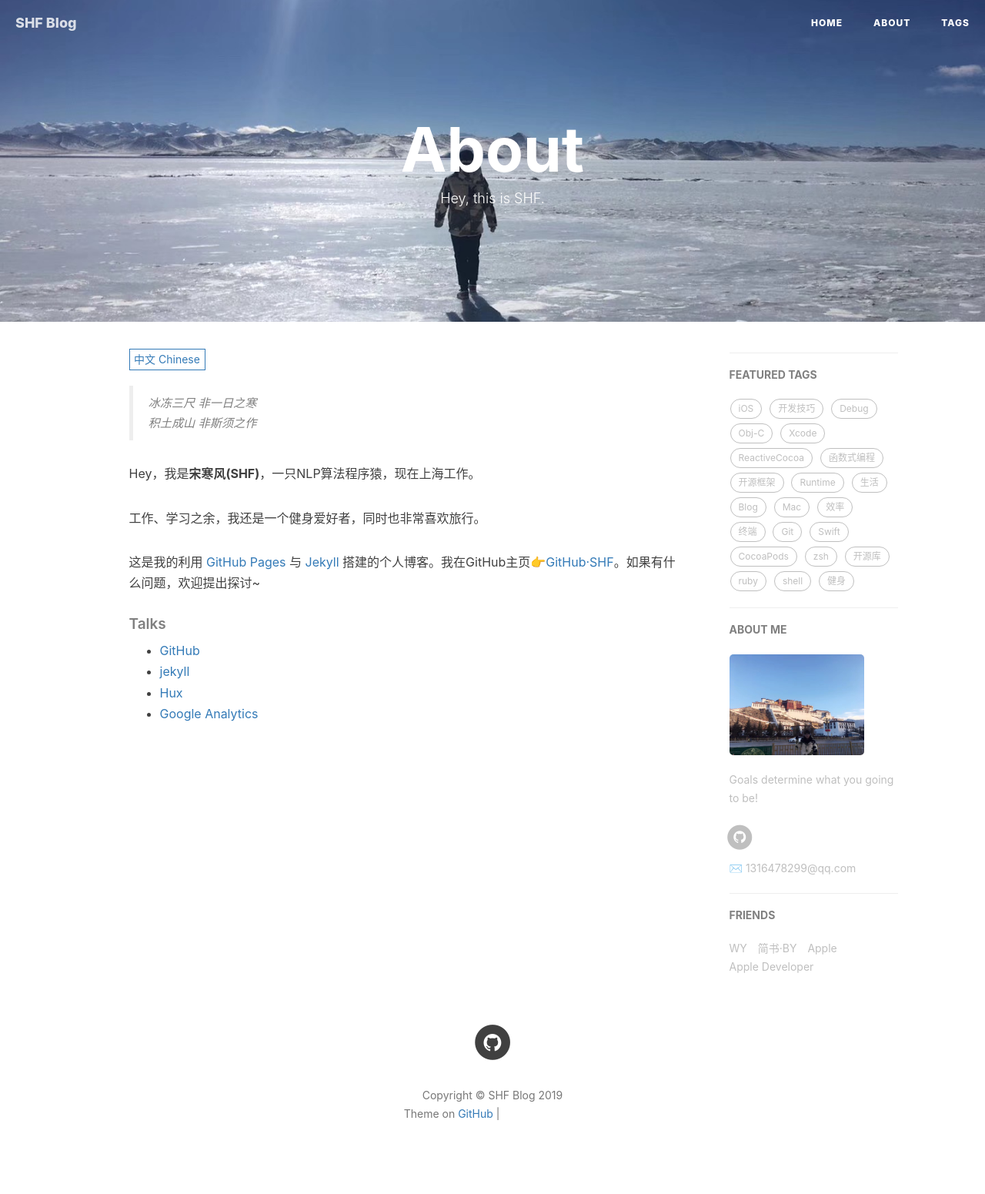
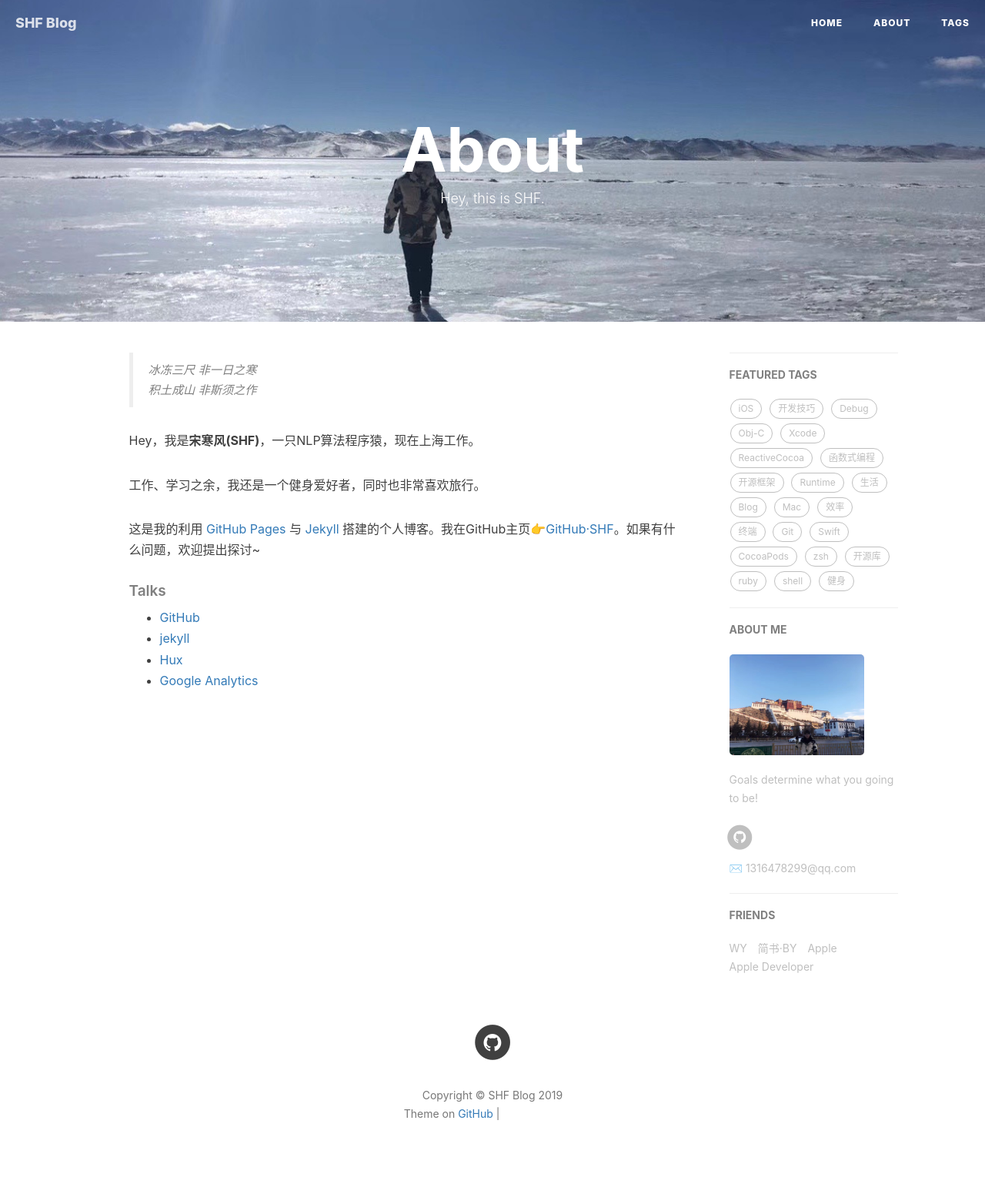
Before and after one commit to shfshf/shfshf.github.io, a Jekyll site: the page built from about.html, in a window 1280 px wide. Shown: the whole page at 77% size. Built offline with Jekyll 4.4.1, drawn with Linux system fonts in a browser that asks for light colours; nearby versions of some CDN libraries; comment, search, counter and statistics services are not loaded; grey boxes are pictures that could not be loaded.

Commit message:
个人主页

```diff
--- a/_config.yml
+++ b/_config.yml
@@ -67,6 +67,7 @@ gitalk:
   repo: shfshf.github.io    #仓库名称
   owner: shfshf    #github用户名
   admin: shfshf
+  id: location.pathname
   distractionFreeMode: true #是否启用类似FB的阴影遮罩
 
 
--- a/about.html
+++ b/about.html
@@ -6,10 +6,10 @@ header-img: "img/shf.jpg"
 ---
 
 <!-- Language Selector -->
-<select class="sel-lang" onchange= "onLanChange(this.options[this.options.selectedIndex].value)">
+<!-- <select class="sel-lang" onchange= "onLanChange(this.options[this.options.selectedIndex].value)">
     <option value="0" selected> 中文 Chinese </option>
     <option value="1"> 英文 English </option>
-</select>
+</select> -->
 
 <!-- Chinese Version -->
 <div class="zh post-container">
```
Also changed, not shown: about/img/shf.jpg, img/shf.jpg.
